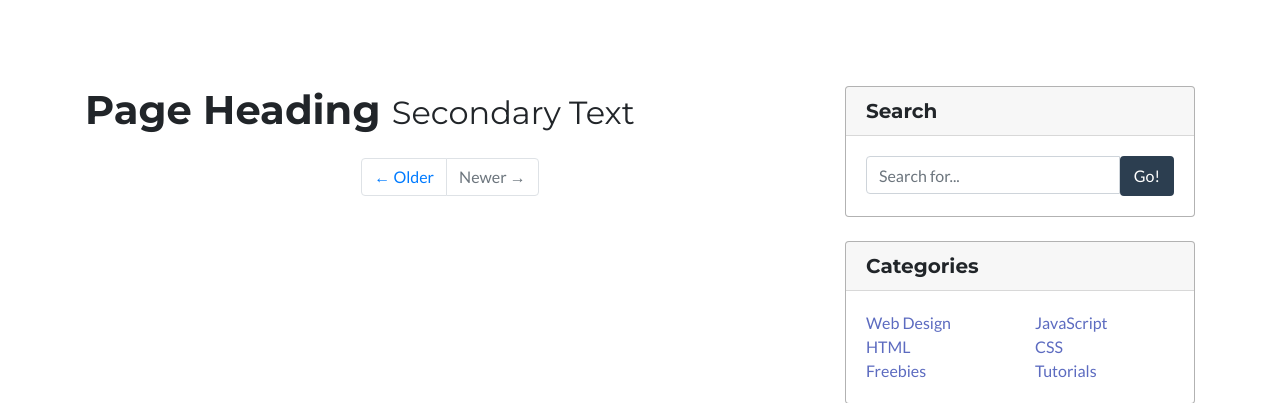
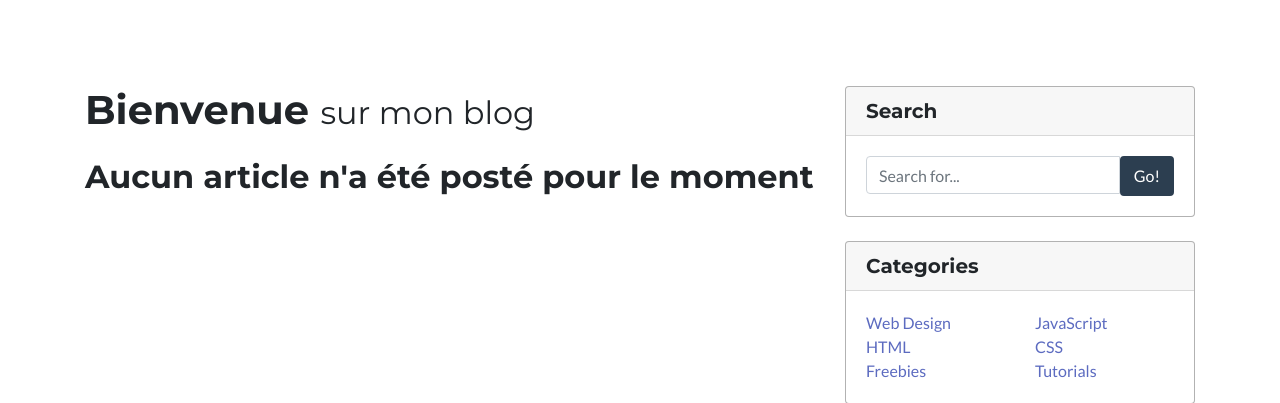
Before and after one commit to RomainDW/Blog-PHP, a PHP site: template views/front/blog/blog.html.twig in a window 1280 px wide. Shown: the part 106-509 px from the top of the page. Run offline with PHP 8.4, Linux system fonts and the light colour scheme; the template is opened without the code that fills it, so the values that code supplies are empty; some libraries are stand-ins or nearby versions.

Commit message:
fix git :wrench:

```diff
--- a/views/front/blog/blog.html.twig
+++ b/views/front/blog/blog.html.twig
@@ -16,9 +16,11 @@
                 <!-- Blog Entries Column -->
                 <div class="col-md-8">
 
-                    <h1 class="my-4">Page Heading
-                        <small>Secondary Text</small>
+                    <h1 class="my-4">Bienvenue
+                        <small>sur mon blog</small>
                     </h1>
+
+                    {% if posts != null %}
 
                     {% for post in posts %}
                     <!-- Blog Post -->
@@ -48,6 +50,13 @@
                             <a class="page-link" href="#">Newer &rarr;</a>
                         </li>
                     </ul>
+
+                    {% else %}
+                    <!-- No blog posts -->
+                    <h2>Aucun article n'a été posté pour le moment</h2>
+                    {% endif %}
+
+
 
                 </div>
 
```
